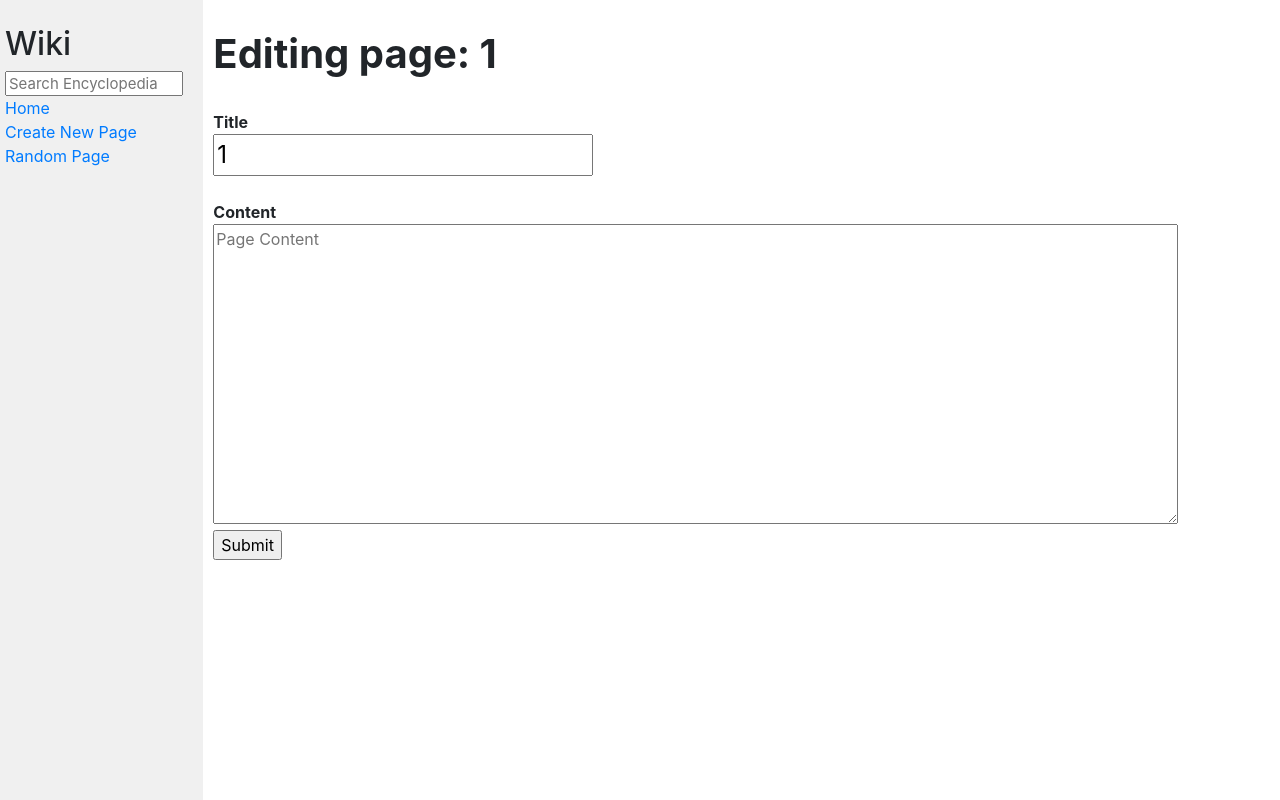
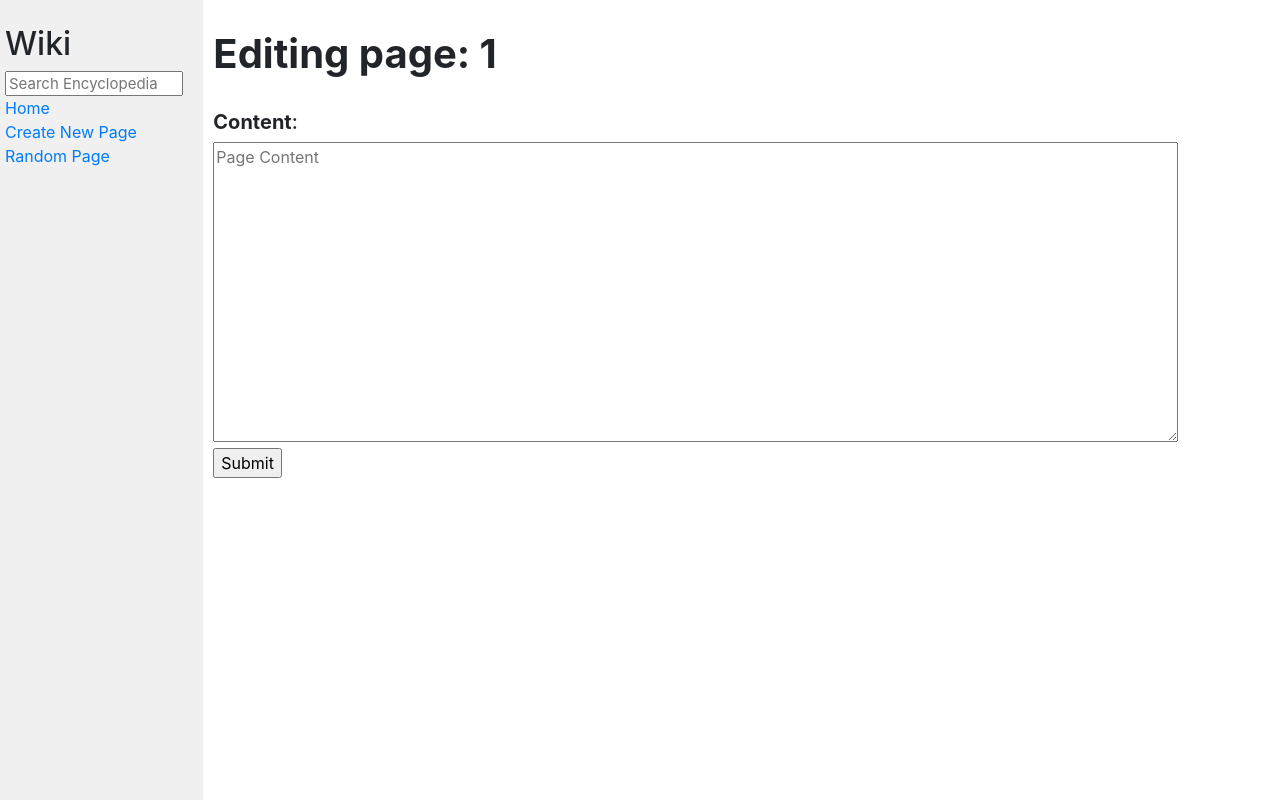
Before and after one commit to boshhy/Wiki, a Django app: page /edit/1/ in a window 1280 px wide. Run offline with Django 3.2, Linux system fonts and the light colour scheme; some libraries are stand-ins or nearby versions.

Commit message:
fixed error with form title

```diff
--- a/encyclopedia/templates/encyclopedia/edit.html
+++ b/encyclopedia/templates/encyclopedia/edit.html
@@ -8,10 +8,8 @@
     <h1><b>Editing page: {{ title }} </b></h1><br>
     <form action="{% url 'edit' title %}" method="post">
         {% csrf_token %}
-        <b>Title</b><br>
-        {{ form.title }}
-        <br><br>
-        <b>Content</b><br>
+        {{ form.title.as_hidden }}
+        <h5><b>Content</b>:</h5>
         {{ form.text }}
         <br>
         <input type="submit">
--- a/encyclopedia/views.py
+++ b/encyclopedia/views.py
@@ -2,6 +2,7 @@ import re
 import random
 from typing import ContextManager, Type
 from django import http
+from django.forms.fields import TypedMultipleChoiceField
 from django.forms.widgets import Textarea
 from django.http.response import HttpResponseRedirect
 from django.urls import reverse
@@ -58,7 +59,7 @@ def search(request):
             "entries": the_list
         })
     else:
-        return HttpResponse("an error occured")
+        return HttpResponse("An error occured")
 
 
 class NewTaskForm(forms.Form):
@@ -109,12 +110,11 @@ def edit(request, name):
         form = NewTaskForm(request.POST)
 
         if form.is_valid():
-            new_title = form.cleaned_data["title"]
             new_content = form.cleaned_data["text"]
-            util.save_entry(new_title, bytes(new_content, "utf8"))
-            return HttpResponseRedirect(reverse("entry", args=[new_title]))
+            util.save_entry(name, bytes(new_content, "utf8"))
+            return HttpResponseRedirect(reverse("entry", args=[name]))
     else:
-        return HttpResponse("An Error has occured")
+        return HttpResponse("An error occured")
 
 
 def random_entry(request):
```
Also changed, not shown: entries/CSS.md (line endings or trailing spaces), entries/Python.md (line endings or trailing spaces).
